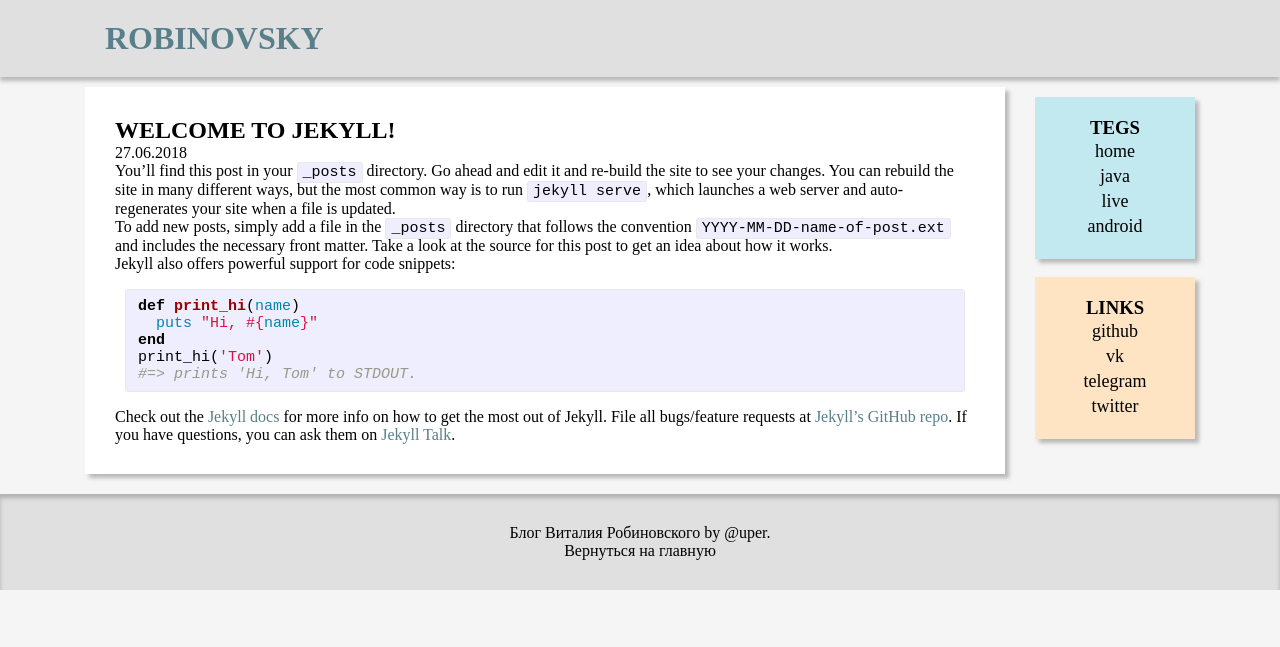
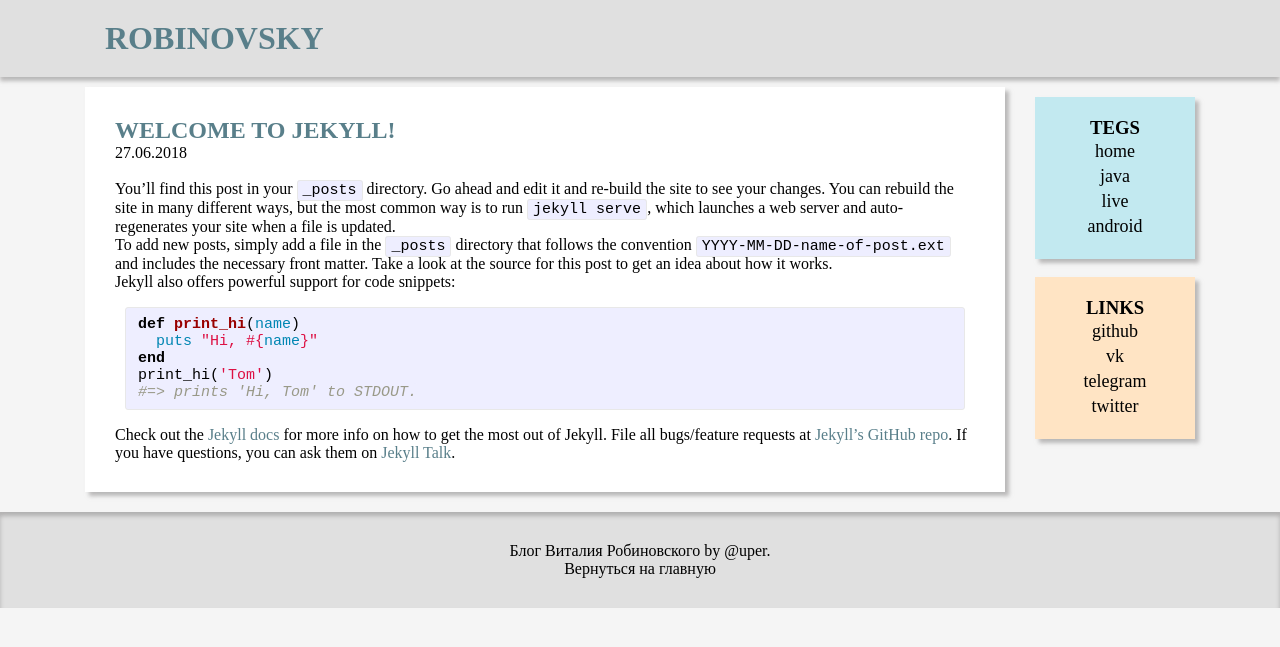
Before and after one commit to upermane42/upermane42.github.io, a Jekyll site: the page built from _posts/2018-06-27-welcome-to-jekyll.md, in a window 1280 px wide. Shown: the top 647 px of the page. Built offline with Jekyll 4.4.1, drawn with Linux system fonts in a browser that asks for light colours.

Commit message:
fixed data and add tag Br in post.html

```diff
--- a/_layouts/post.html
+++ b/_layouts/post.html
@@ -4,5 +4,6 @@ layout: default
 <div class="post">
     <h2>{{ page.title }}</h2>
     <p>{{ page.date|date:"%d.%m.%Y" }}</p>
+    <br>
     {{ content }}
   </div>
--- a/assets/style.css
+++ b/assets/style.css
@@ -35,6 +35,7 @@ h2{
     text-transform: uppercase;
     margin: 0;
     padding-bottom: 0;
+    color: #597f8a;
 }
 h3{
     margin: 0;
```
